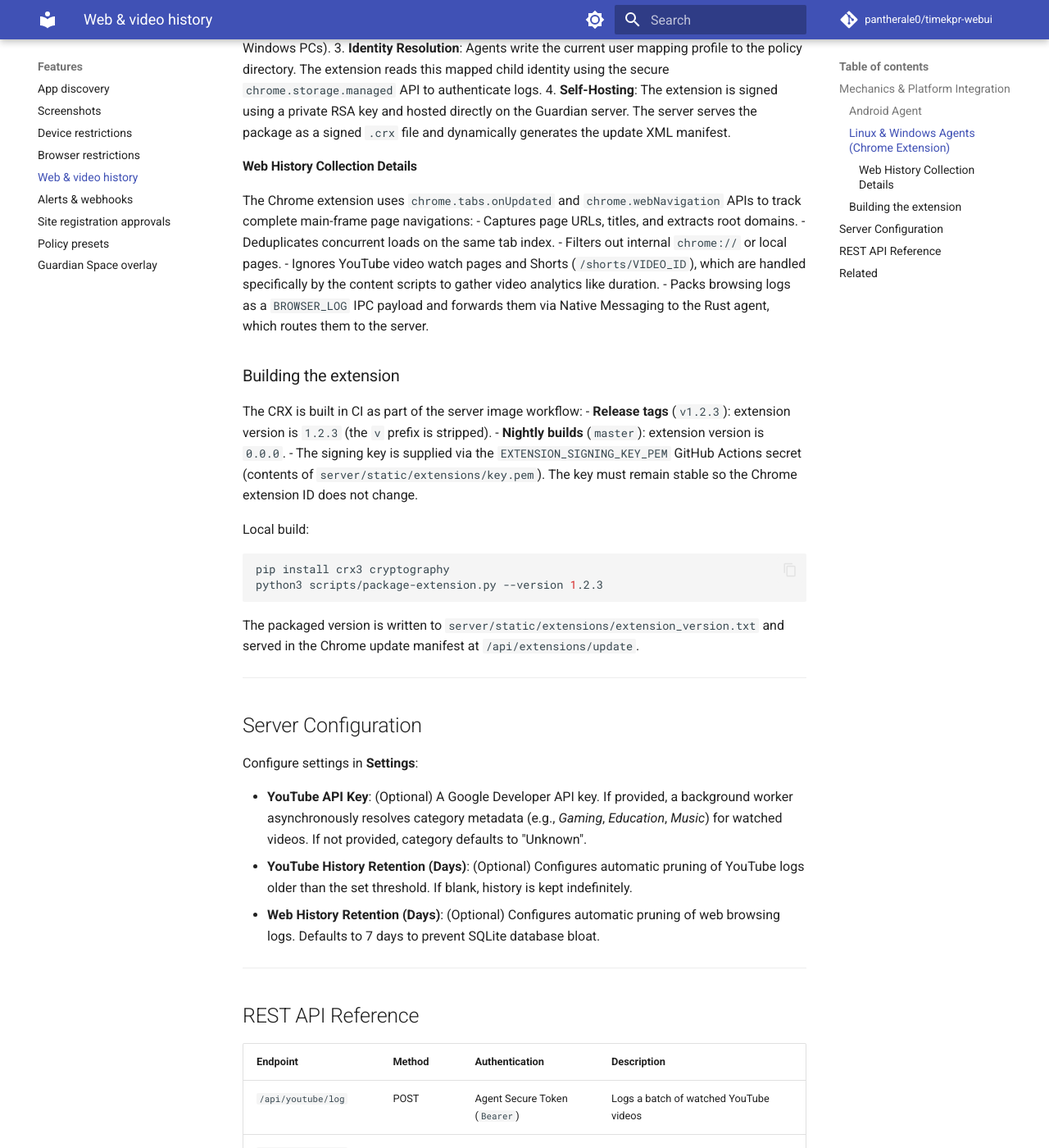
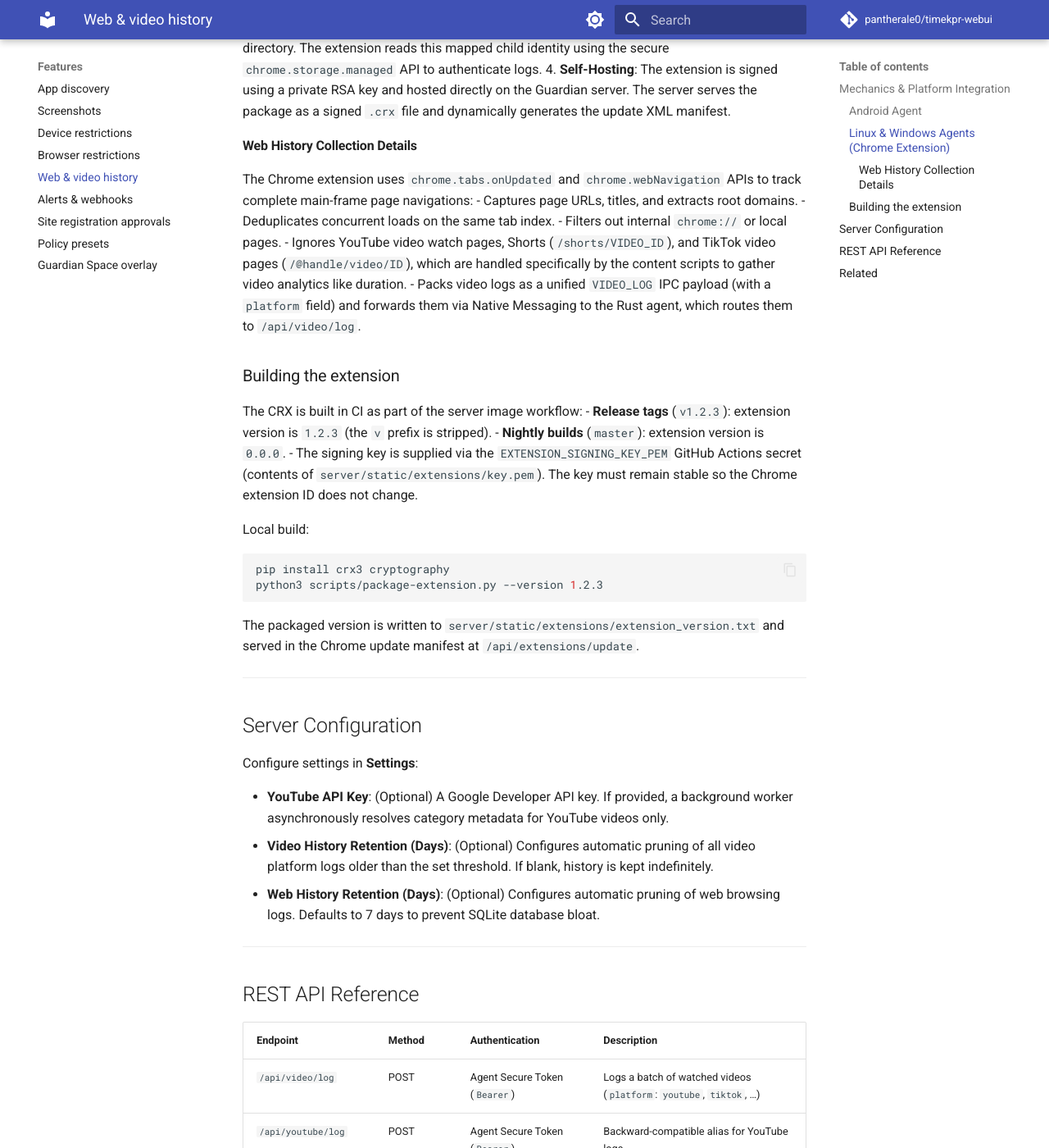
Before and after one commit to Guardian-Parental-Controls/docs, an MkDocs documentation site: the page built from docs/features/web-video-history.md, in a window 1280 px wide and 1400 px high, scrolled down 889 px. Shown: the whole window at 82% size. Built offline with MkDocs 1.6.1 and Material for MkDocs 9.7.7, drawn with Linux system fonts in a browser that asks for light colours; comment, search, counter and statistics services are not loaded; the version menu is left out; some of the changed text lies outside the part shown.

Commit message:
feat: expand video logging capabilities by introducing TikTok support, refactoring IPC message handling, and renaming YouTube history to a unified video history structure for enhanced data management

```diff
--- a/docs/features/web-video-history.md
+++ b/docs/features/web-video-history.md
@@ -1,6 +1,6 @@
 # Web & Video History Monitoring
 
-Guardian supports logging general web browsing history and watched YouTube videos across managed devices (Android, Linux, and Windows). This feature tracks URLs, page titles, domains, video details, watch durations, and timestamps, presenting them in a unified parent portal dashboard with chronological timelines and aggregate analytics.
+Guardian supports logging general web browsing history and watched videos (YouTube, TikTok, and extensible platforms) across managed devices (Android, Linux, and Windows). Video watch events are stored in a unified `VideoHistory` table keyed by `platform`.
 
 ## Mechanics & Platform Integration
 
@@ -26,8 +26,8 @@ The Chrome extension uses `chrome.tabs.onUpdated` and `chrome.webNavigation` API
 - Captures page URLs, titles, and extracts root domains.
 - Deduplicates concurrent loads on the same tab index.
 - Filters out internal `chrome://` or local pages.
-- Ignores YouTube video watch pages and Shorts (`/shorts/VIDEO_ID`), which are handled specifically by the content scripts to gather video analytics like duration.
-- Packs browsing logs as a `BROWSER_LOG` IPC payload and forwards them via Native Messaging to the Rust agent, which routes them to the server.
+- Ignores YouTube video watch pages, Shorts (`/shorts/VIDEO_ID`), and TikTok video pages (`/@handle/video/ID`), which are handled specifically by the content scripts to gather video analytics like duration.
+- Packs video logs as a unified `VIDEO_LOG` IPC payload (with a `platform` field) and forwards them via Native Messaging to the Rust agent, which routes them to `/api/video/log`.
 
 ### Building the extension
 
@@ -51,8 +51,8 @@ The packaged version is written to `server/static/extensions/extension_version.t
 
 Configure settings in **Settings**:
 
-- **YouTube API Key**: (Optional) A Google Developer API key. If provided, a background worker asynchronously resolves category metadata (e.g., *Gaming*, *Education*, *Music*) for watched videos. If not provided, category defaults to "Unknown".
-- **YouTube History Retention (Days)**: (Optional) Configures automatic pruning of YouTube logs older than the set threshold. If blank, history is kept indefinitely.
+- **YouTube API Key**: (Optional) A Google Developer API key. If provided, a background worker asynchronously resolves category metadata for YouTube videos only.
+- **Video History Retention (Days)**: (Optional) Configures automatic pruning of all video platform logs older than the set threshold. If blank, history is kept indefinitely.
 - **Web History Retention (Days)**: (Optional) Configures automatic pruning of web browsing logs. Defaults to 7 days to prevent SQLite database bloat.
 
 ---
@@ -61,11 +61,13 @@ Configure settings in **Settings**:
 
 | Endpoint | Method | Authentication | Description |
 |----------|--------|----------------|-------------|
-| `/api/youtube/log` | POST | Agent Secure Token (`Bearer`) | Logs a batch of watched YouTube videos |
+| `/api/video/log` | POST | Agent Secure Token (`Bearer`) | Logs a batch of watched videos (`platform`: `youtube`, `tiktok`, …) |
+| `/api/youtube/log` | POST | Agent Secure Token (`Bearer`) | Backward-compatible alias for YouTube logs |
+| `/api/tiktok/log` | POST | Agent Secure Token (`Bearer`) | Backward-compatible alias for TikTok logs |
 | `/api/browser/log` | POST | Agent Secure Token (`Bearer`) | Logs a batch of visited web pages |
 | `/api/extensions/update` | GET | None | Chrome update XML manifest |
 | `/api/extensions/download` | GET | None | Download signed `.crx` extension |
-| `/api/user/<user_id>/history` | GET | Session Auth | Query combined web and YouTube history feed & analytics |
+| `/api/user/<user_id>/history` | GET | Session Auth | Query combined web and video history feed & analytics |
 
 ---
 
```
